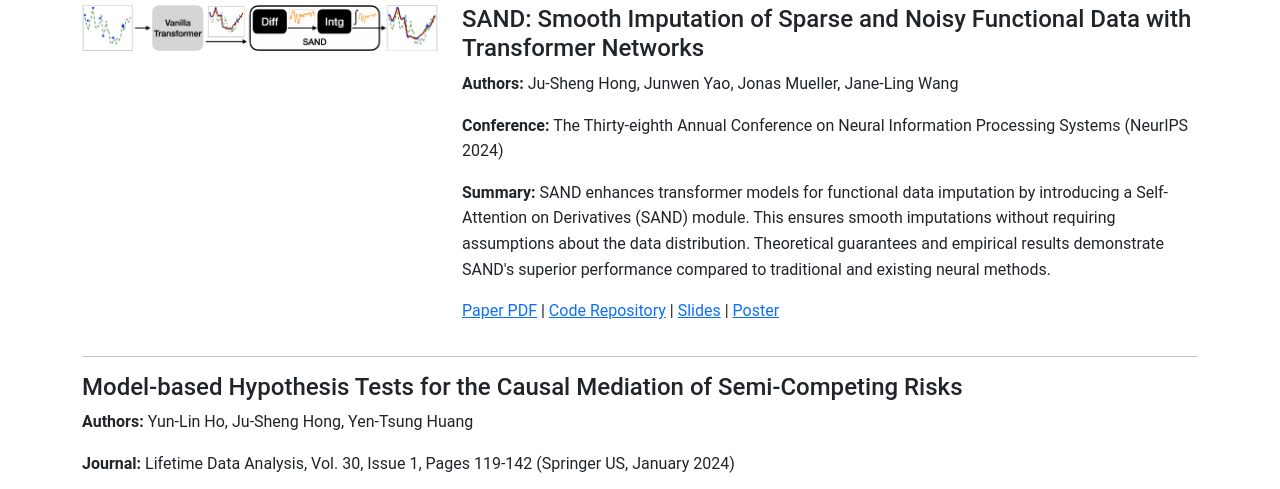
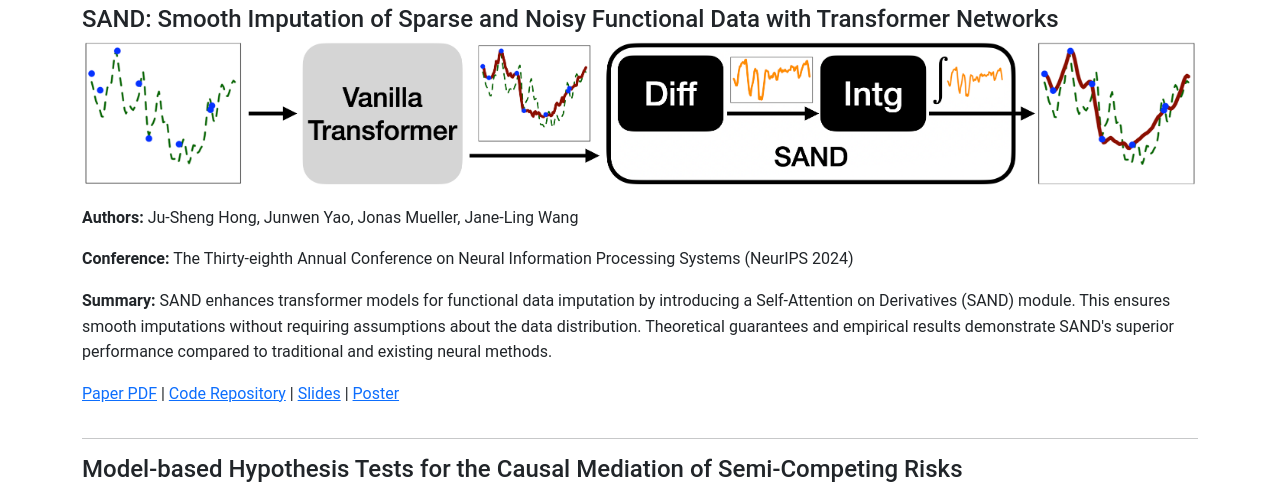
Before and after one commit to jshong071/jshong071.github.io, a plain HTML site: page index.html in a window 1280 px wide. Shown: the part 633-1122 px from the top of the page. Drawn offline with nearby package versions, Linux system fonts and the light colour scheme.

Commit message:
Update index.html

```diff
--- a/index.html
+++ b/index.html
@@ -87,11 +87,9 @@
 
             <!-- Paper 1: SAND -->
             <div class="row">
-                <div class="col-md-4">
-                    <img src="SAND_pipeline.jpeg" alt="SAND Pipeline" style="max-width:100%; height:auto;">
-                </div>
-                <div class="col-md-8">
+                <div class="col-md-12">
                     <h4>SAND: Smooth Imputation of Sparse and Noisy Functional Data with Transformer Networks</h4>
+                    <img src="SAND_pipeline.jpeg" alt="SAND Pipeline" style="max-width:100%; height:auto; margin-bottom:20px;">
                     <p><strong>Authors:</strong> Ju-Sheng Hong, Junwen Yao, Jonas Mueller, Jane-Ling Wang</p>
                     <p><strong>Conference:</strong> The Thirty-eighth Annual Conference on Neural Information Processing Systems (NeurIPS 2024)</p>
                     <p><strong>Summary:</strong> SAND enhances transformer models for functional data imputation by introducing a Self-Attention on Derivatives (SAND) module. This ensures smooth imputations without requiring assumptions about the data distribution. Theoretical guarantees and empirical results demonstrate SAND's superior performance compared to traditional and existing neural methods.</p>
@@ -99,7 +97,7 @@
                         <a href="https://openreview.net/pdf?id=MXRO5kukST" target="_blank">Paper PDF</a> |
                         <a href="https://github.com/jshong071/SAND" target="_blank">Code Repository</a> |
                         <a href="SAND_Slides.pdf" target="_blank">Slides</a> |
-                        <a href="SAND_poster.pdf" target="_blank">Poster</a>
+                        <a href="poster_keynotes.pdf" target="_blank">Poster</a>
                     </p>
                 </div>
             </div>
```
